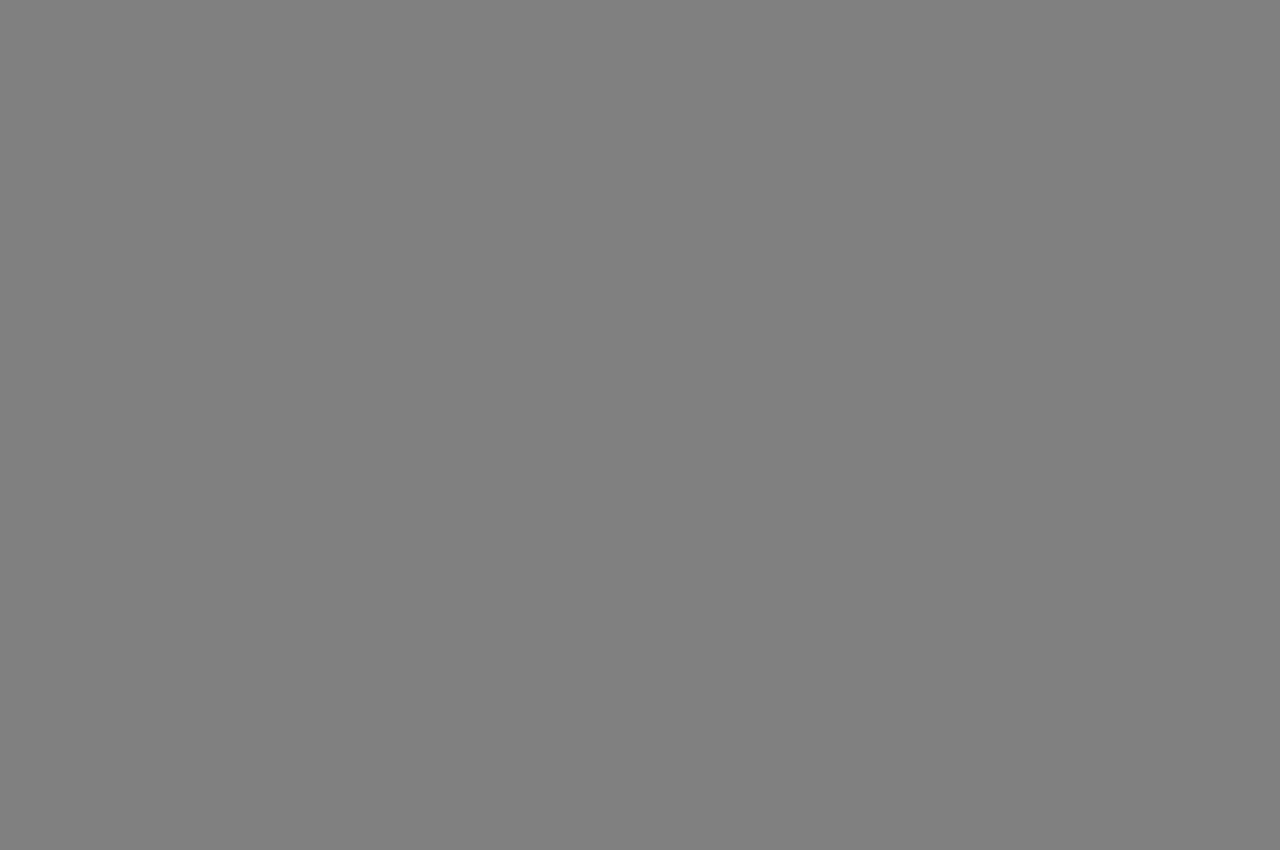
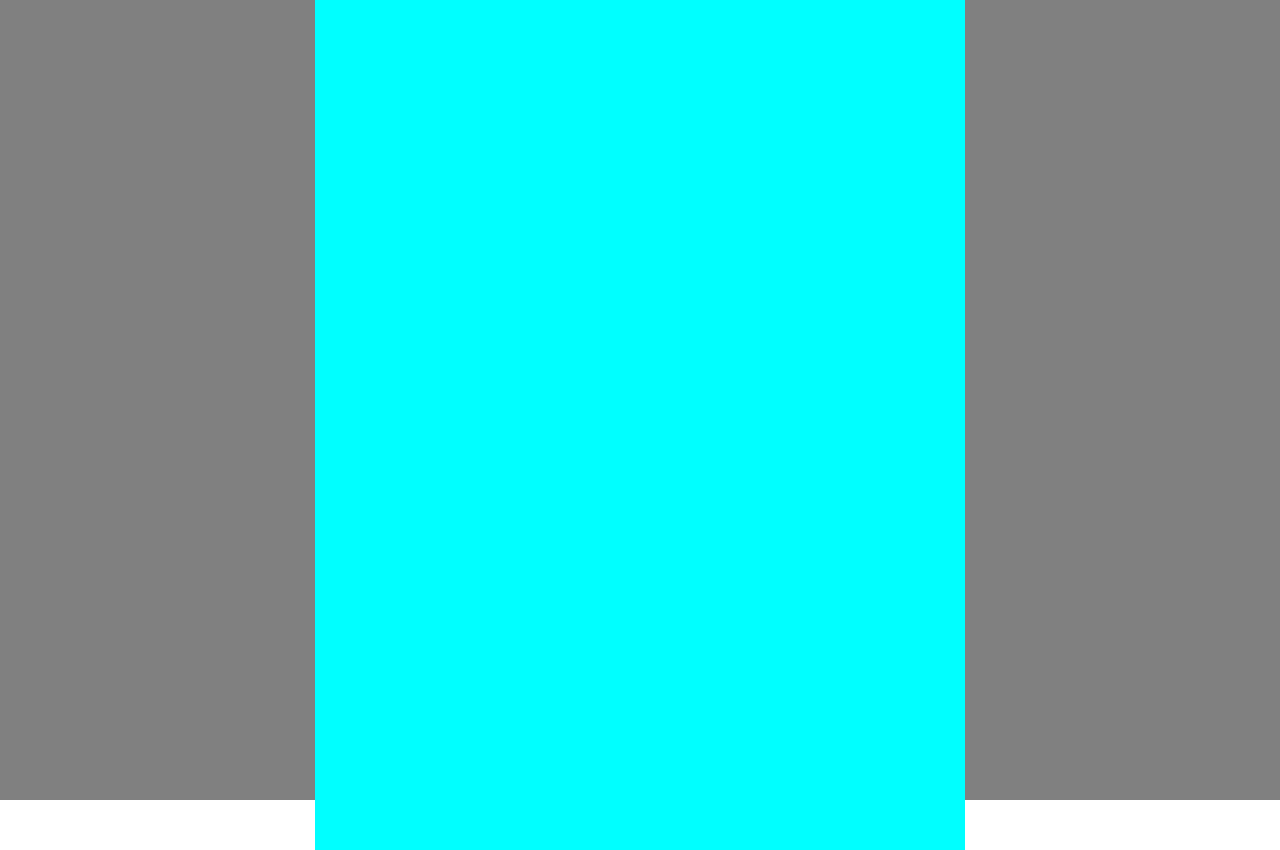
Before and after one commit to Samulsen/Tic-Tac-Toe, a website built with Parcel: page index.html in a window 1280 px wide. Before the commit the page ends 800 px from the top, so only its background shows below. Built offline with nearby package versions, Linux system fonts and the light colour scheme.

Commit message:
DevCommit: initial Root Injection, Font import -Root Injection of App -Inside App injection of Startpage -centering of Main Container with Grid -App and Startpage = 1:1 OVERLAP! -Font Roboto, API Call Overflow, pot Download!

```diff
--- a/index.html
+++ b/index.html
@@ -9,8 +9,17 @@
     <title>Tic Tac Toe Extreme</title>
     <!-- Fonts, CSS, JS -->
     <link rel="stylesheet" href="src/css/style.css" />
+    <!-- FONT =  ROBOTO -->
+    <link rel="preconnect" href="https://fonts.googleapis.com" />
+    <link rel="preconnect" href="https://fonts.gstatic.com" crossorigin />
+    <link
+      href="https://fonts.googleapis.com/css2?family=Roboto+Mono:ital,wght@0,100;0,400;0,700;1,400&display=swap"
+      rel="stylesheet"
+    />
     <!-- Module during DEV, remove when shipping for prod! -->
     <script type="module" src="src/js/index.js"></script>
   </head>
-  <body></body>
+  <body>
+    <div class="root"></div>
+  </body>
 </html>
--- a/src/js/index.js
+++ b/src/js/index.js
@@ -14,8 +14,11 @@ import { async } from "regenerator-runtime";
 
 // ---- Internal Modules ------------------------------------------
 
-// -
+import App from "./modules/App";
 // -
 // -
 
 // ----------------------- END OF IMPORTS -------------------------
+
+const root = document.querySelector(".root");
+root.insertAdjacentElement("afterbegin", App());
--- /dev/null
+++ b/src/js/modules/App.js
@@ -0,0 +1,15 @@
+// IMPORT_START:
+
+import Startpage from "./Startpage";
+
+// IMPORT_END:
+
+const App = function () {
+  const AppElement = document.createElement("div");
+  AppElement.classList.add("app");
+  AppElement.insertAdjacentElement("afterbegin", Startpage());
+
+  return AppElement;
+};
+
+export default App;
--- /dev/null
+++ b/src/js/modules/Startpage.js
@@ -0,0 +1,7 @@
+const Startpage = function () {
+  const StartpageElement = document.createElement("div");
+  StartpageElement.classList.add("startpage");
+  return StartpageElement;
+};
+
+export default Startpage;
--- a/src/sass/main.scss
+++ b/src/sass/main.scss
@@ -19,15 +19,15 @@
 // -
 // -
 
-// LAYOUT IMPORTS -----------------------------------------------
+// PAGES IMPORTS ------------------------------------------------
 
-// -
+@import "secondary/pages/startpage";
 // -
 // -
 
-// PAGES IMPORTS ------------------------------------------------
+// LAYOUT IMPORTS -----------------------------------------------
 
-// -
+@import "secondary/layout/app";
 // -
 // -
 
--- a/src/sass/secondary/base/_base.scss
+++ b/src/sass/secondary/base/_base.scss
@@ -15,5 +15,15 @@ html {
 // Temporary for connection test!
 
 body {
+  height: 100vh;
+  width: 100vw;
+}
+
+.root {
   background-color: grey;
+  height: 100%;
+  width: 100%;
+  display: grid;
+  justify-content: center;
+  align-items: center;
 }
--- a/src/sass/secondary/base/_typography.scss
+++ b/src/sass/secondary/base/_typography.scss
@@ -0,0 +1,4 @@
+html {
+  font-family: "Roboto Mono", monospace;
+  font-weight: 400;
+}
--- /dev/null
+++ b/src/sass/secondary/layout/_app.scss
@@ -0,0 +1,5 @@
+.app {
+  background-color: bisque;
+  width: 65rem;
+  height: 85rem;
+}
--- /dev/null
+++ b/src/sass/secondary/pages/_startpage.scss
@@ -0,0 +1,5 @@
+.startpage {
+  background-color: aqua;
+  height: 100%;
+  width: 100%;
+}
```
Also changed, not shown: src/css/style.css.
